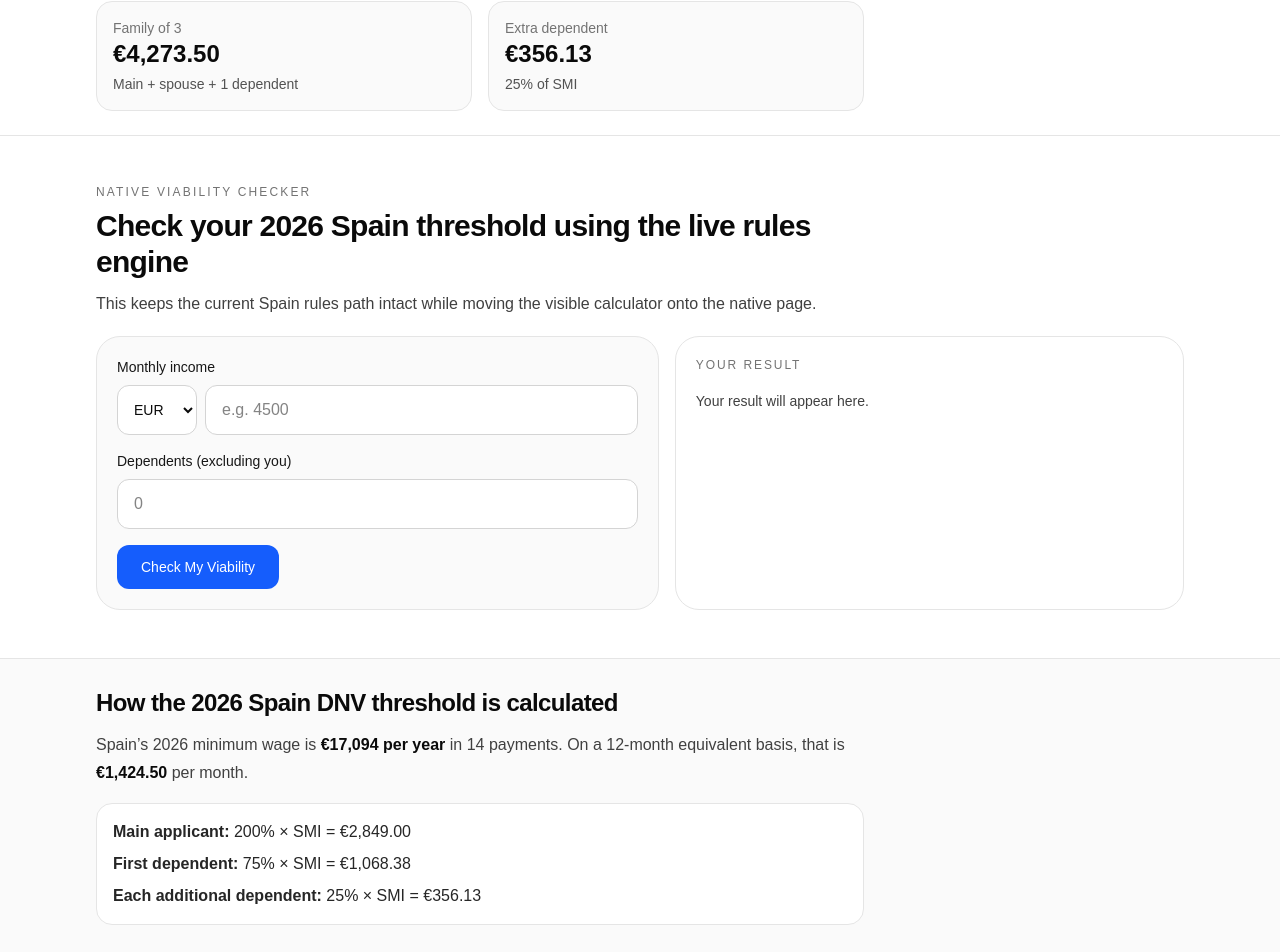
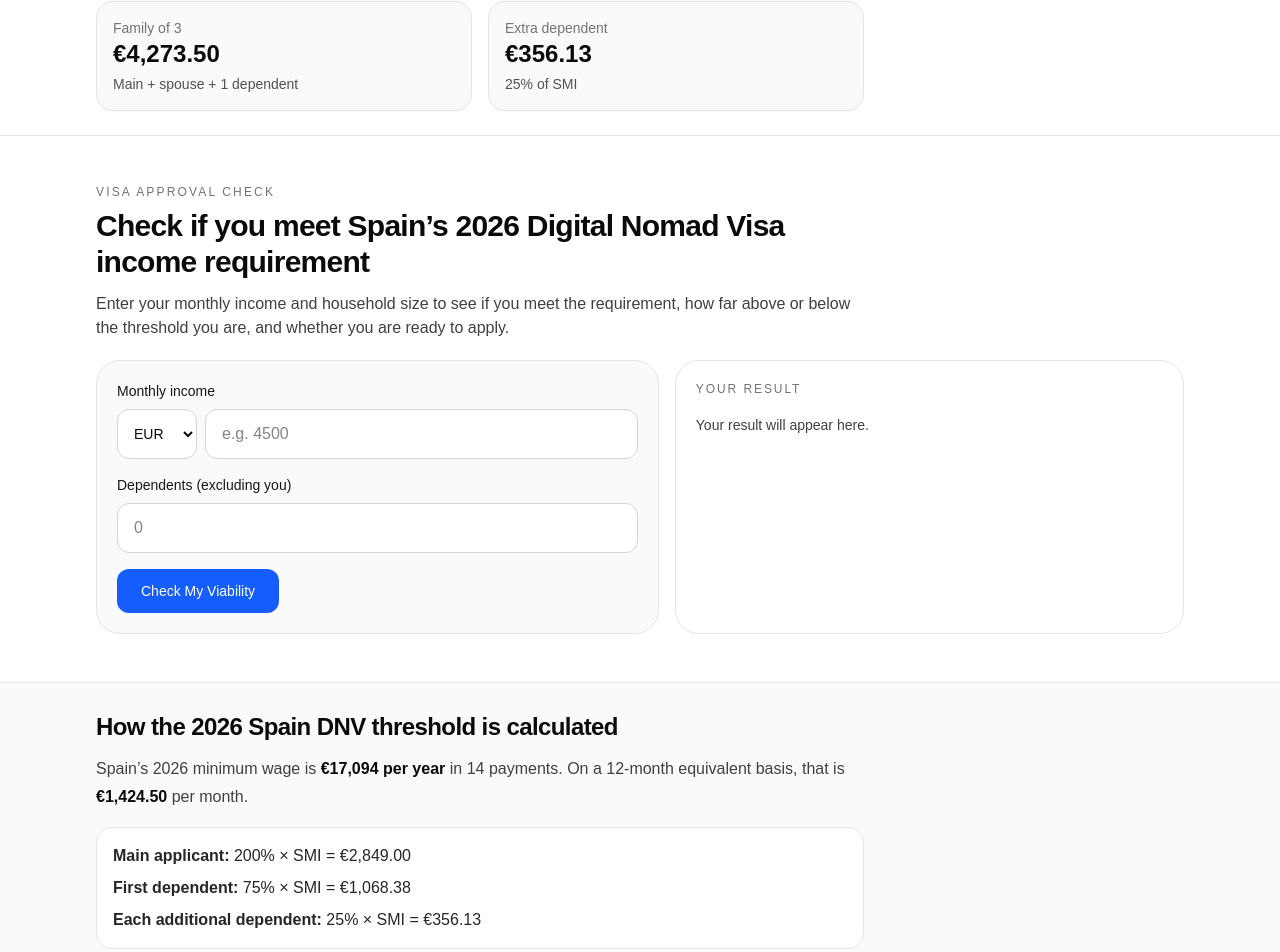
Before and after one commit to theviabilityindex-crypto/theviability-global-next, a Next.js app: page /check/spain in a window 1280 px wide. Shown: the part 802-1754 px from the top of the page. Built offline with nearby package versions, Linux system fonts and the light colour scheme.

Commit message:
Refine Spain calculator framing to decision-focused language

```diff
--- a/app/check/spain/SpainEligibilityCalculator.tsx
+++ b/app/check/spain/SpainEligibilityCalculator.tsx
@@ -377,14 +377,15 @@ export default function SpainEligibilityCalculator() {
         <div className="mx-auto max-w-6xl px-4 py-8 sm:px-6 sm:py-10 lg:px-8 lg:py-12">
           <div className="max-w-3xl">
             <p className="text-xs font-medium uppercase tracking-[0.18em] text-neutral-500">
-              Native viability checker
+              Visa approval check
             </p>
             <h2 className="mt-2 text-2xl font-semibold tracking-tight text-neutral-950 sm:text-3xl">
-              Check your 2026 Spain threshold using the live rules engine
+              Check if you meet Spain’s 2026 Digital Nomad Visa income requirement
             </h2>
             <p className="mt-3 text-sm leading-6 text-neutral-700 sm:text-base">
-              This keeps the current Spain rules path intact while moving the
-              visible calculator onto the native page.
+              Enter your monthly income and household size to see if you meet the
+              requirement, how far above or below the threshold you are, and
+              whether you are ready to apply.
             </p>
           </div>
 
```
